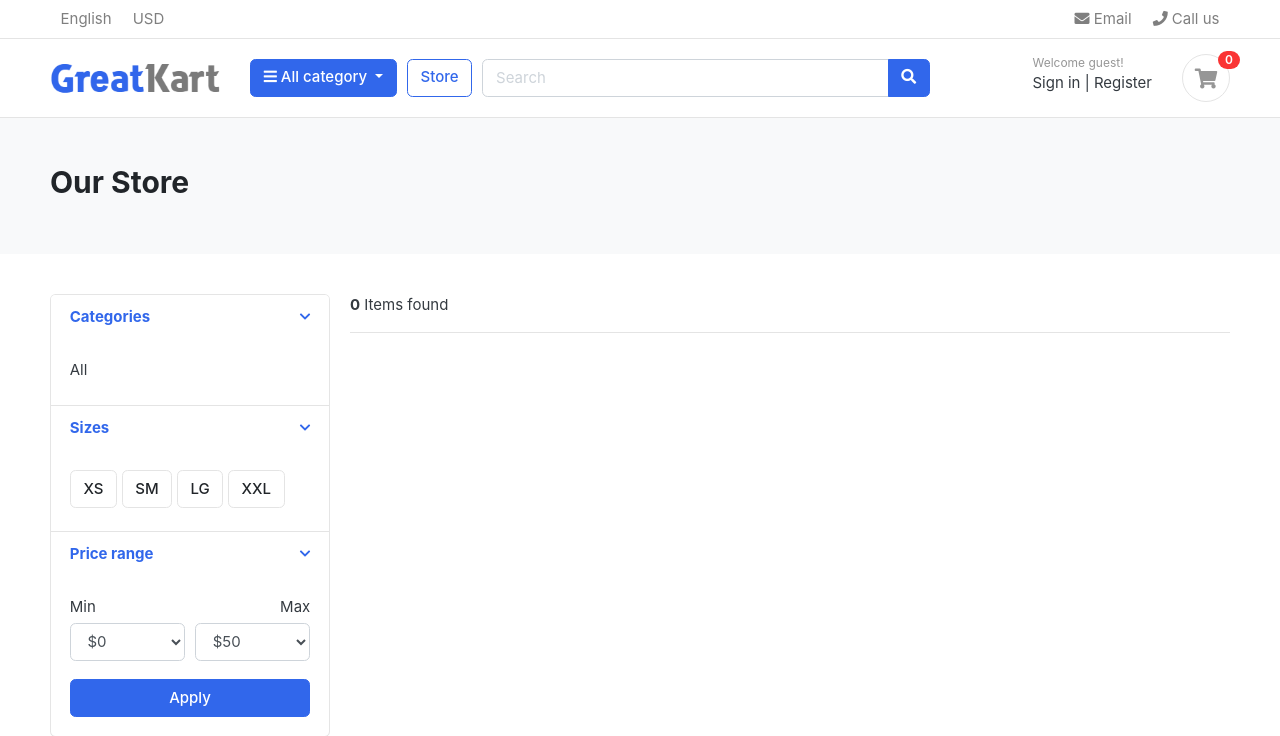
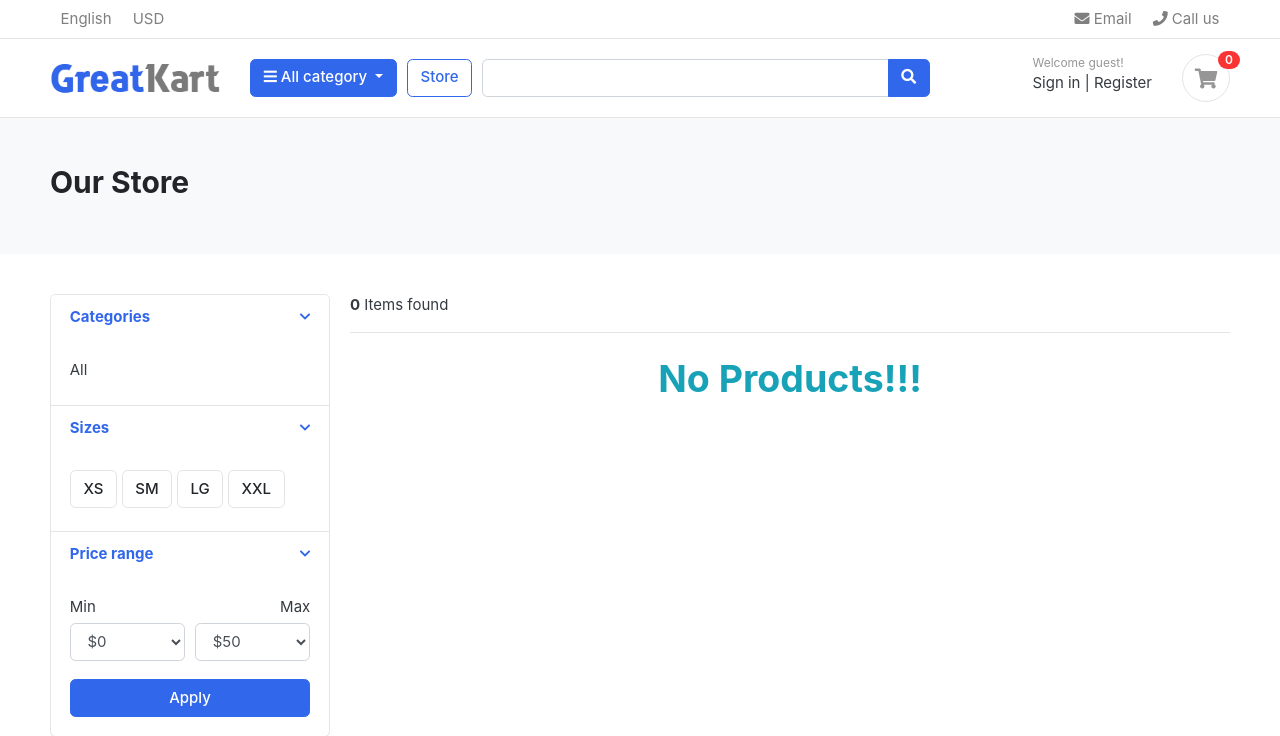
Before and after one commit to SatvirSingh98/GreatKart-eCommerce, a Django app: page /store/ in a window 1280 px wide. Shown: the top 736 px of the page. Run offline with Django 3.2, Linux system fonts and the light colour scheme; data that the repository does not hold is empty; some libraries are stand-ins or nearby versions; some web fonts are replaced.

Commit message:
Search Function

```diff
--- a/src/apps/store/templates/store/store.html
+++ b/src/apps/store/templates/store/store.html
@@ -1,12 +1,13 @@
 {% extends 'base.html' %}
-{% load static compress %}
+{% url 'store:search' as search_url %}
 
 {% block content %}
 <!-- ========================= SECTION PAGETOP ========================= -->
 <section class="section-pagetop bg">
     <div class="container">
-        <h2 class="title-page">Our Store</h2>
-
+        <h2 class="title-page">
+            {% if 'search' in request.path %}Search Results{% else %}Our Store{% endif %}
+        </h2>
     </div> <!-- container //  -->
 </section>
 <!-- ========================= SECTION INTRO END// ========================= -->
@@ -159,6 +160,8 @@
                                 </figcaption>
                             </figure>
                         </div> <!-- col.// -->
+                    {% empty %}
+                        <h1 class="text-info mx-auto">No Products!!!</h1>
                     {% endfor %}
                 </div> <!-- row end.// -->
 
--- a/src/apps/store/urls.py
+++ b/src/apps/store/urls.py
@@ -1,11 +1,12 @@
 from django.urls import path
 
-from .views import product_detail_view, store_view
+from .views import product_detail_view, search_view, store_view
 
 app_name = 'store'
 
 urlpatterns = [
     path('', store_view, name='store-home'),
-    path('<slug:category_slug>/', store_view, name='products-by-category'),
-    path('<slug:category_slug>/<slug:product_slug>/', product_detail_view, name='product-detail'),
+    path('category/<slug:category_slug>/', store_view, name='products-by-category'),
+    path('category/<slug:category_slug>/<slug:product_slug>/', product_detail_view, name='product-detail'),
+    path('search/', search_view, name='search'),
 ]
--- a/src/apps/store/views.py
+++ b/src/apps/store/views.py
@@ -1,4 +1,5 @@
 from django.core.paginator import Paginator
+from django.db.models import Q
 from django.shortcuts import get_object_or_404, render
 
 from apps.cart.models import CartItem
@@ -28,3 +29,18 @@ def product_detail_view(request, category_slug=None, product_slug=None):
     in_cart = CartItem.objects.filter(cart__cart_id=_cart_id(request), product=product).exists()
     print(in_cart)
     return render(request, 'store/product-detail.html', {'product': product, 'in_cart': in_cart})
+
+
+def search_view(request):
+    query = request.GET.get('q')
+    if query is not None:
+        lookups = Q(name__icontains=query) | Q(slug__icontains=query)
+        products = Product.objects.filter(lookups).distinct().order_by('-created_at')
+        product_count = products.count()
+    else:
+        products = Product.objects.none()
+        product_count = 0
+    context = {'products': products,
+               'product_count': product_count,
+               'query': query}
+    return render(request, 'store/store.html', context)
--- a/src/templates/navbar.html
+++ b/src/templates/navbar.html
@@ -41,7 +41,7 @@
                         <div class="dropdown-menu">
 
                             {% for category in links %}
-                                <a class="dropdown-item" href="{{ category.get_absolute_url }}">{{ category.name }}</a>
+                            <a class="dropdown-item" href="{{ category.get_absolute_url }}">{{ category.name }}</a>
                             {% endfor %}
 
                         </div>
@@ -49,10 +49,10 @@
                 </div> <!-- col.// -->
                 <a href="{% url 'store:store-home' %}" class="btn btn-outline-primary">Store</a>
                 <div class="col-lg  col-md-6 col-sm-12 col">
-                    <form action="#" class="search">
+                    <form action="{% url 'store:search' %}" class="search">
                         <div class="input-group w-100">
-                            <input type="text" class="form-control" style="width:60%;" placeholder="Search">
-
+                            <input type="text" class="form-control" name="q" style="width:60%;"
+                                placeholder="{{ query }}">
                             <div class="input-group-append">
                                 <button class="btn btn-primary" type="submit">
                                     <i class="fa fa-search"></i>
```
